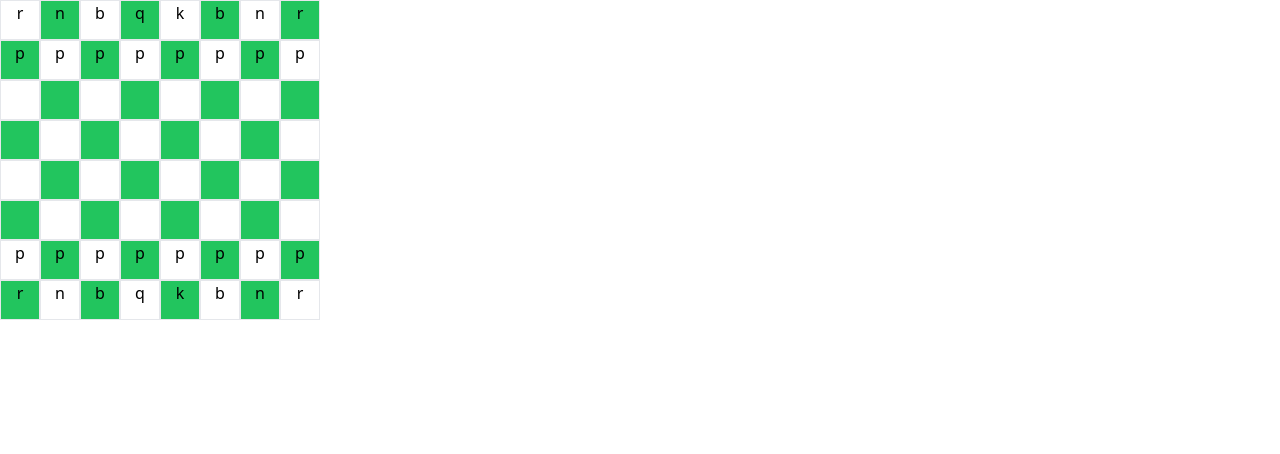
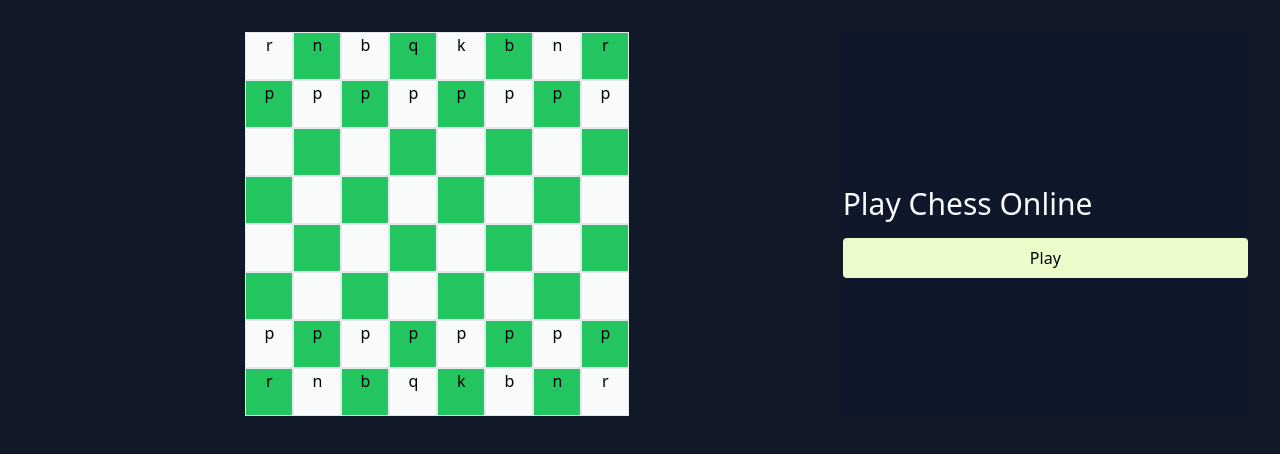
Before and after one commit to ayukrish/chess, a React (Vite) app in the folder frontend/: page / in a window 1280 px wide. Shown: the top 454 px of the page. Built offline with nearby package versions, Linux system fonts and the light colour scheme.

Commit message:
feat: create basic UI

```diff
--- a/frontend/src/App.tsx
+++ b/frontend/src/App.tsx
@@ -1,7 +1,9 @@
 import Game from "./Components/Game"
 function App() {
   return (
-    <Game />
+    <div className="h-screen bg-gray-900">
+      <Game />
+    </div>
   )
 }
 
--- a/frontend/src/Components/ChessBoard.tsx
+++ b/frontend/src/Components/ChessBoard.tsx
@@ -1,27 +1,45 @@
 import { Color, PieceSymbol, Square } from "chess.js";
+import { useState } from "react";
 
-const ChessBoard = ({ board } : {
+const ChessBoard = ({ board, setBoard, chess } : {
+  chess: any;
+  setBoard: any;
   board: ({
     square: Square;
     type: PieceSymbol;
     color: Color;
   } | null)[][];
 })  => {
-  console.log(board);
+  const [from, setFrom] = useState<Square | null>(null);
   return (
-    <div>
+    <div className="flex flex-col">
       {board.map((row, i) => {
         return (
           <div key={i} className="flex">
             {row.map((square, j) => {
+              const squareRepresentation = String.fromCharCode(97 + (j % 8)) + "" + (8 - i) as Square;
               return (
-                <div key={j} className={`w-10 h-10 border ${(i+j)%2 === 0 ? "bg-white-100" : "bg-green-500"} justify-center flex`}>
+                <div
+                  onClick={() => {
+                    if(!from) {
+                      setFrom(squareRepresentation)
+                    } else {
+                      setFrom(null);
+                      chess.move({
+                        from,
+                        to: squareRepresentation
+                      });
+                      setBoard(chess.board());
+                    }
+                  }}
+                  key={j}
+                  className={`w-12 h-12 border ${(i+j)%2 === 0 ? "bg-slate-50" : "bg-green-500"} justify-center flex`}
+                >
                   {square?.type}
                 </div>
               )})}
           </div>
-        )
-      })}
+        )})}
     </div>
   )
 }
--- a/frontend/src/Components/Game.tsx
+++ b/frontend/src/Components/Game.tsx
@@ -2,10 +2,18 @@ import { Chess } from "chess.js";
 import { useState } from "react";
 import ChessBoard from './ChessBoard';
 const Game = () => {
-  const [game] = useState(new Chess());
-  const [board] = useState(game.board());
+  const [chess] = useState(new Chess());
+  const [board, setBoard] = useState(chess.board());
   return (
-    <ChessBoard board={board} />
+    <div className="grid grid-cols-6 flex flex-col align-middle py-8 px-8">
+      <div className="col-span-4 flex justify-center">
+        <ChessBoard board={board} setBoard={setBoard} chess={chess} />
+      </div>
+      <div className="col-span-2 bg-slate-900 flex flex-col justify-center w-full">
+        <h1 className="py-4 text-slate-50 text-3xl">Play Chess Online</h1>
+        <button className="py-2 px-4 btn rounded bg-lime-100">Play</button>
+      </div>
+    </div>
   )
 }
 
```
